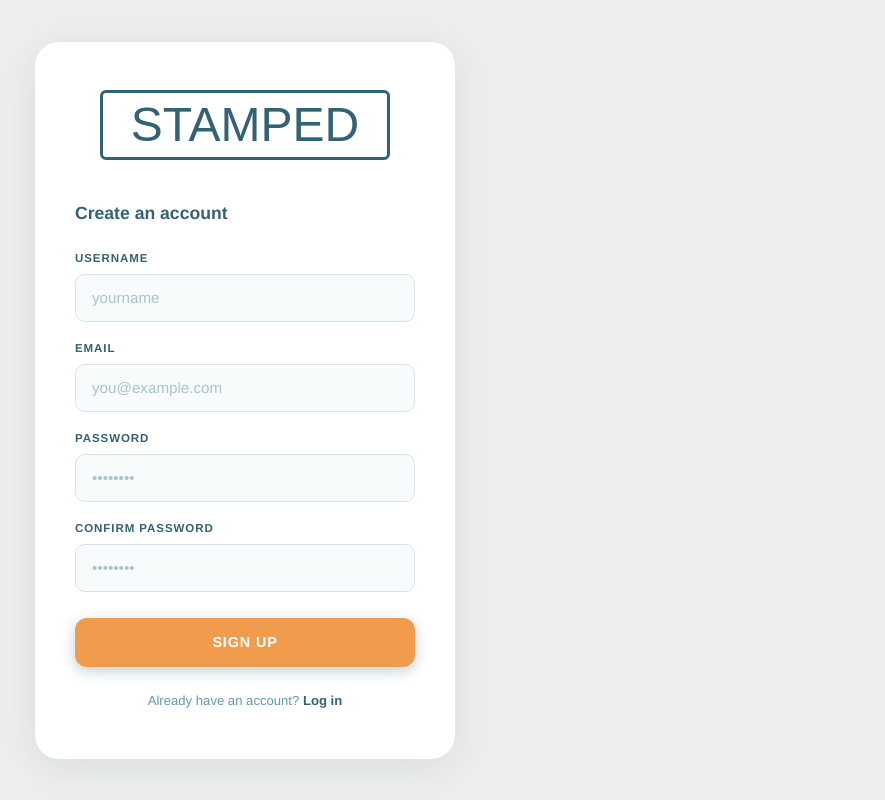
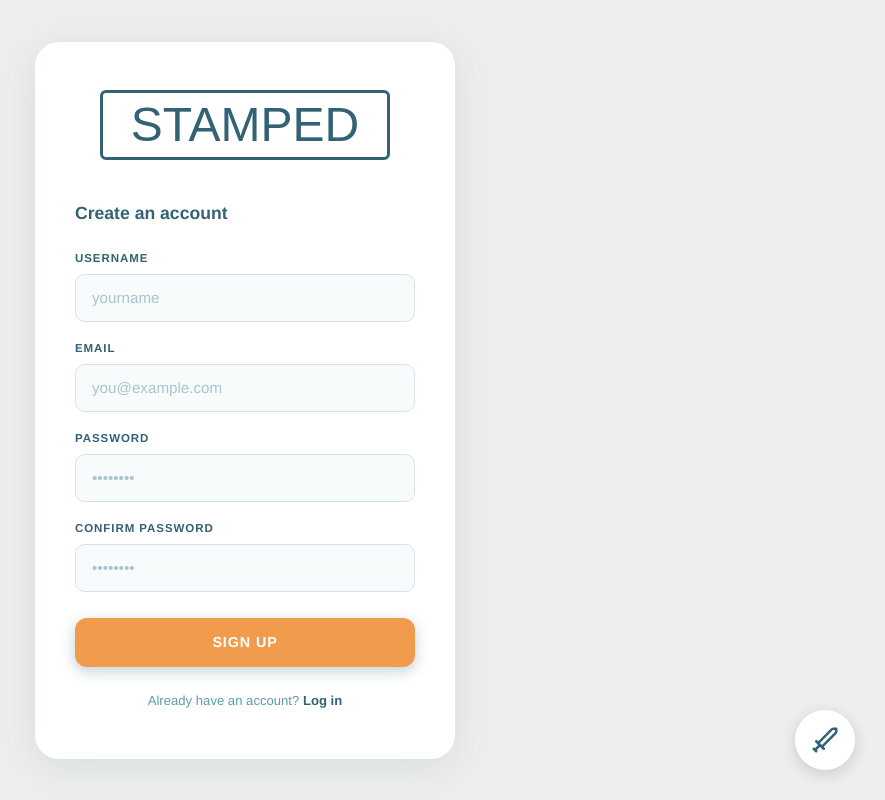
Before and after one commit to jadencheong/stamped-cs391, a Next.js app: page /signup in a window 1280 px wide. Shown: the whole page, without its empty margins (395-1280 px from the left). Built offline with nearby package versions, Linux system fonts and the light colour scheme; no server answers; the database is empty; a web font is replaced by a local one.

Commit message:
add the duel icon back in

```diff
--- a/app/layout.tsx
+++ b/app/layout.tsx
@@ -8,6 +8,9 @@
  *
  * Ellen changes:
  * - added StyledComponentsRegistry to fix SSR hydration mismatch with styled-components
+ *
+ * Anna changes:
+ * add in duel icon
  */
 
 import type { Metadata } from "next";
@@ -15,6 +18,8 @@ import { Unbounded, Roboto_Condensed } from "next/font/google";
 import "./globals.css";
 import Nav from "@/components/Nav";
 import StyledComponentsRegistry from "@/lib/registry";
+// from Anna
+import DuelIcon from "./components/duel/DuelIcon";
 
 // heading fonts as custom CSS property
 // can be referenced anywhere as "--font-unbounded"
@@ -55,6 +60,7 @@ export default function RootLayout({
         <StyledComponentsRegistry>
             <Nav />
             { children }
+            <DuelIcon />
         </StyledComponentsRegistry>
         </body>
         </html>
```
